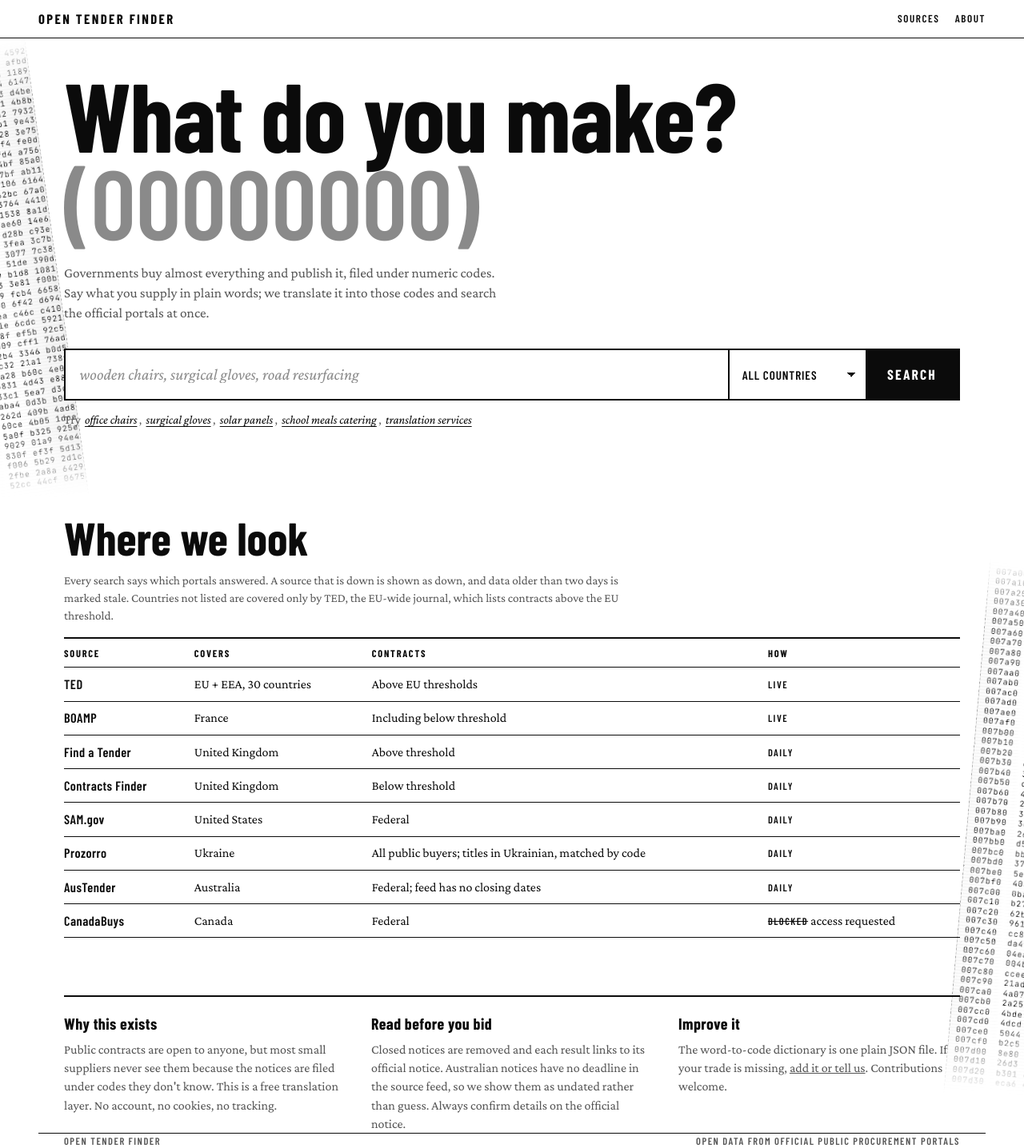
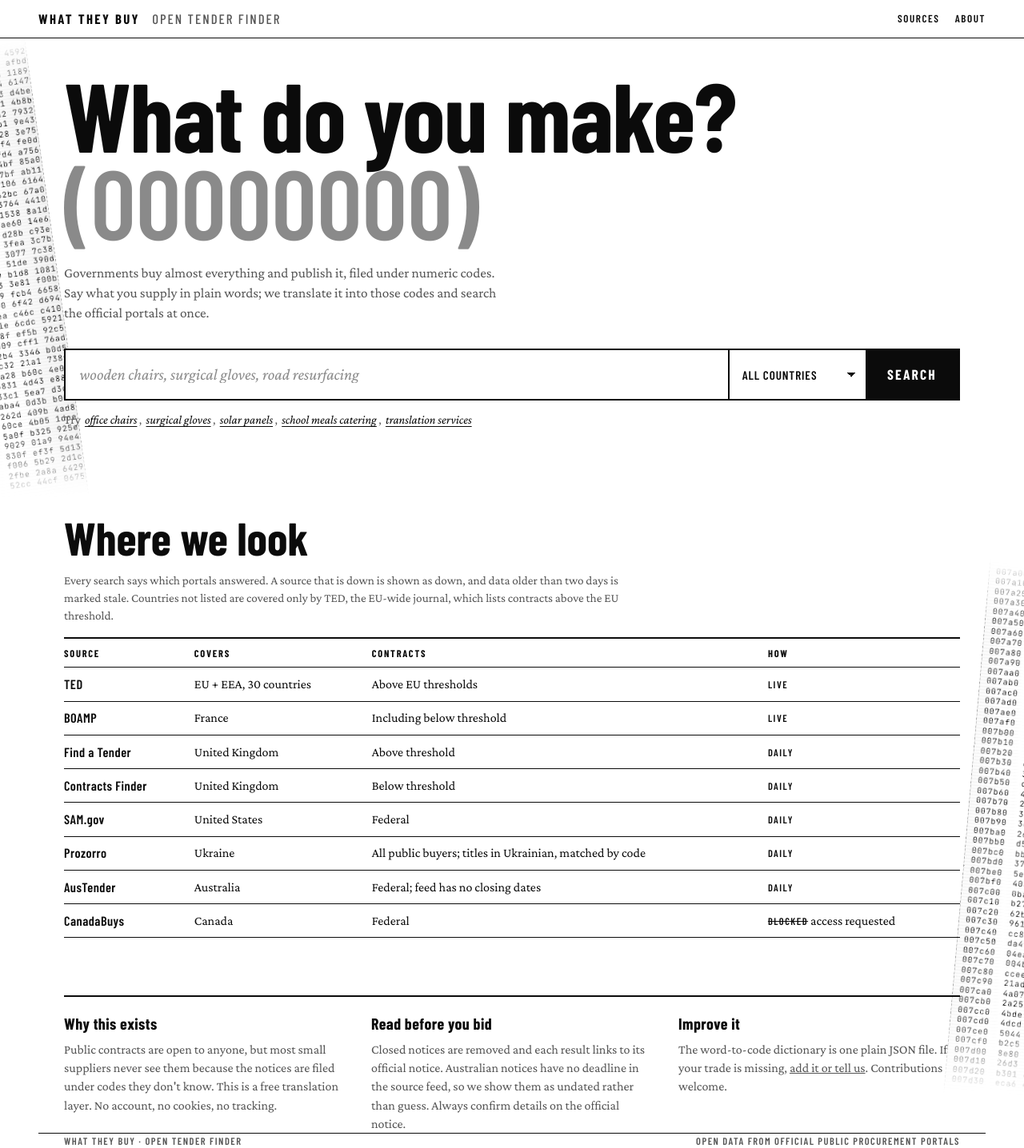
Before and after one commit to CreationNode/Tender-Finder, a website: page index.html in a window 1280 px wide. Shown: the top 1436 px of the page at 80% size. Drawn offline with nearby package versions, Linux system fonts and the light colour scheme.

Commit message:
Name the site What They Buy, with 'open tender finder' as the tagline
Co-Authored-By: Claude Opus 5.5 (1M context) <noreply@anthropic.com>
Claude-Session: https://claude.ai/code/session_013yWEtVCsbtSwTzkuZqpZCA

```diff
--- a/index.html
+++ b/index.html
@@ -3,7 +3,7 @@
 <head>
 <meta charset="utf-8">
 <meta name="viewport" content="width=device-width, initial-scale=1">
-<title>What do you make? — Find EU public tenders for it</title>
+<title>What They Buy: find open public tenders for what you make</title>
 <meta name="description" content="Free search for open government contracts. Describe what you make in plain words and see live public tenders buying it — EU, UK, US, Canada, Ukraine and Australia. No account, no tracking.">
 <link rel="canonical" href="https://whattheybuy.org/">
 <meta name="robots" content="index, follow, max-snippet:-1, max-image-preview:large">
@@ -14,7 +14,7 @@
 <meta property="og:title" content="What do you make? Find public tenders buying it">
 <meta property="og:description" content="Governments buy almost everything, but file it under numeric codes. Type what you supply and search EU, UK, US, Canadian, Ukrainian and Australian public contracts at once. Free, no account.">
 <meta property="og:url" content="https://whattheybuy.org/">
-<meta property="og:site_name" content="Open Tender Finder">
+<meta property="og:site_name" content="What They Buy">
 <meta name="twitter:card" content="summary_large_image">
 <meta name="twitter:title" content="What do you make? Find public tenders buying it">
 <meta name="twitter:description" content="Search open government contracts across six countries by describing your product in plain language. Free and open source.">
@@ -24,7 +24,8 @@
 {
   "@context": "https://schema.org",
   "@type": "WebApplication",
-  "name": "Open Tender Finder",
+  "name": "What They Buy",
+  "alternateName": "Open Tender Finder",
   "url": "https://whattheybuy.org/",
   "applicationCategory": "BusinessApplication",
   "operatingSystem": "Any",
@@ -86,6 +87,8 @@
   header.top{border-bottom:var(--hair);position:relative;z-index:1;background:var(--paper)}
   .masthead{display:flex;justify-content:space-between;align-items:center;gap:1rem;padding:.7rem 0;flex-wrap:wrap}
   .brand{font-family:var(--cond);font-weight:700;font-size:1.05rem;letter-spacing:.14em;text-transform:uppercase}
+  .brand .tag{font-weight:500;color:var(--ink-2);margin-left:.6rem;letter-spacing:.12em}
+  @media (max-width:420px){.brand .tag{display:none}}
   .masthead nav{display:flex;gap:1.2rem}
   .masthead nav a{font-family:var(--cond);font-weight:600;font-size:.82rem;letter-spacing:.12em;text-transform:uppercase;text-decoration:none}
   .masthead nav a:hover{text-decoration:underline;text-underline-offset:4px}
@@ -225,7 +228,7 @@
 <div class="strip b" id="stripB" aria-hidden="true"></div>
 <header class="top">
   <div class="wrap masthead">
-    <div class="brand">Open Tender Finder</div>
+    <div class="brand">What They Buy <span class="tag">open tender finder</span></div>
     <nav aria-label="Page"><a href="#sources">Sources</a><a href="#about">About</a></nav>
   </div>
 </header>
@@ -301,7 +304,7 @@
 </main>
 
 <footer class="wrap">
-  <span class="label">Open Tender Finder</span>
+  <span class="label">What They Buy · open tender finder</span>
   <span class="label">Open data from official public procurement portals</span>
 </footer>
 
```
